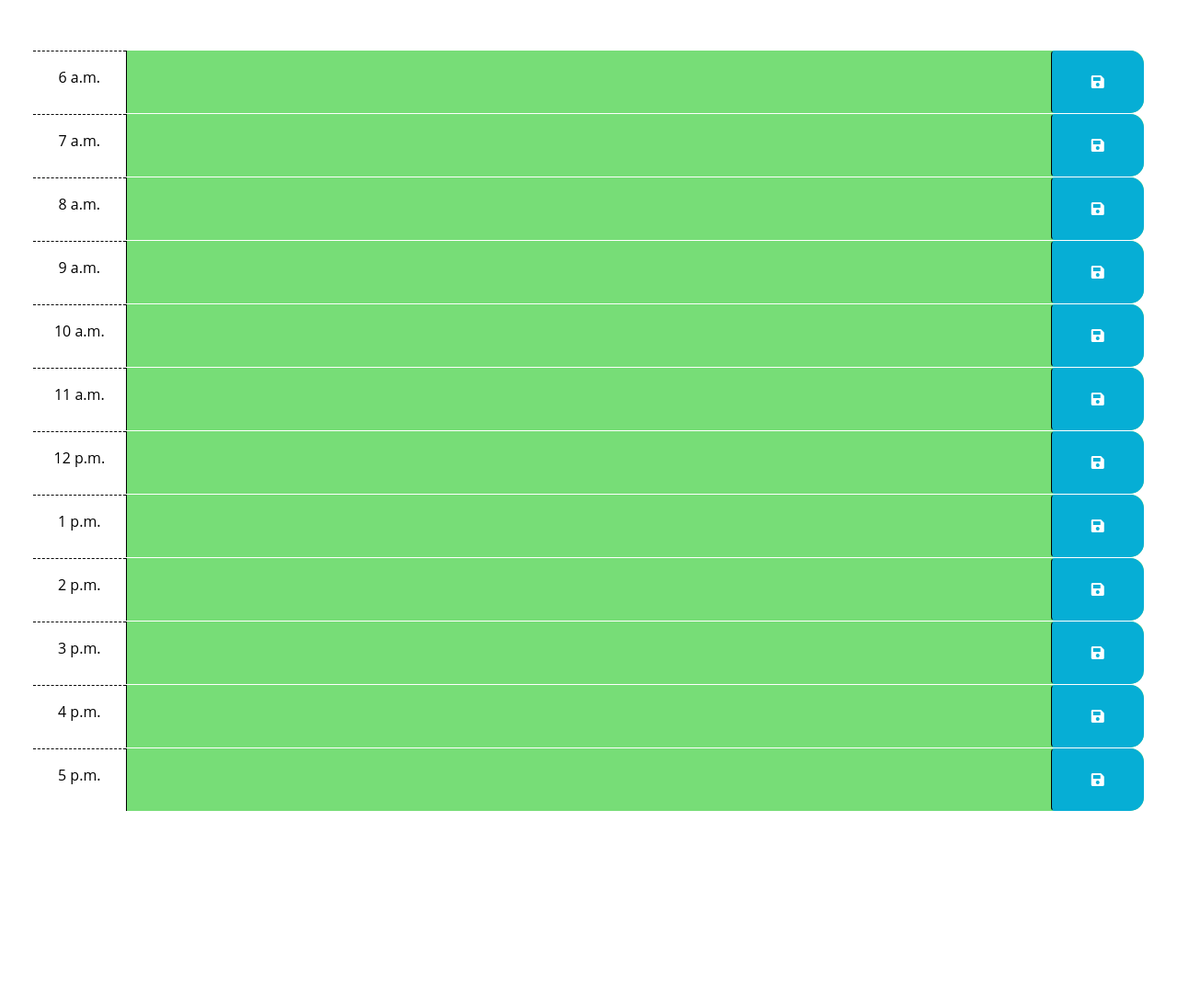
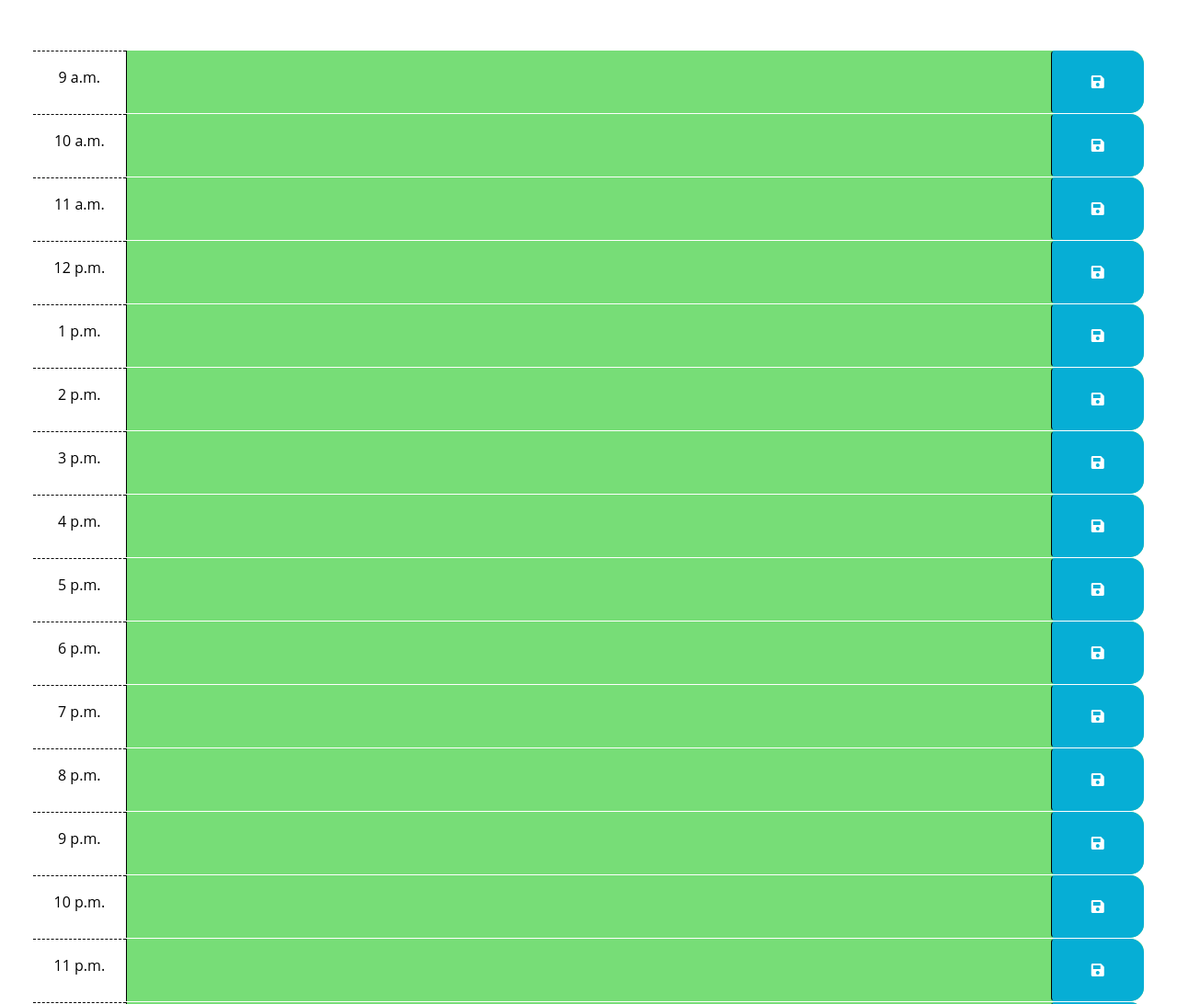
Before and after one commit to AZurek17/simple-calander, a plain HTML site: page index.html in a window 1280 px wide. Shown: the part 280-1372 px from the top of the page at 92% size. Before the commit the page ends 1162 px from the top, so only its background shows below. Drawn offline with nearby package versions, Linux system fonts and the light colour scheme.

Commit message:
added click eventListener

```diff
--- a/assets/script.js
+++ b/assets/script.js
@@ -10,7 +10,7 @@ currentTime();
 
 
 var mainContainer = $("#container");
-var workHours = [6, 7, 8, 9, 10, 11, 12, 13, 14, 15, 16, 17];
+var workHours = [9, 10, 11, 12, 13, 14, 15, 16, 17, 18, 19, 20, 21, 22, 23, 24];
 var currentHour = dayjs().hour();
 
 
@@ -29,9 +29,11 @@ $(function () {
     parentDiv.addClass("row time-block");
     if(currentHour < workHours[i])parentDiv.addClass("future");
     if(currentHour === workHours[i])parentDiv.addClass("present");
-    if(currentHour > workHours[i]){parentDiv.addClass("past");}
+    if(currentHour > workHours[i])parentDiv.addClass("past");
 
-    if(currentHour > workHours[i]){parentDiv.attr("id", `hour-${workHours[i]}, past`);}
+
+
+    //if(currentHour > workHours[i]){parentDiv.attr("id", `hour-${workHours[i]}, past`);}
 
     //if (currentHour > workHours[i])
 
@@ -46,7 +48,8 @@ $(function () {
     var saveBtn = $("<button>");
     saveBtn.addClass("btn saveBtn col-2 col-md-1");
     saveBtn.attr("aria-label", "save");
-    saveBtn.attr("id", `saveText-${i}`);
+
+    saveBtn.attr("id", `saveText-${i}`);//////////////////////////////
 
     var btnIcon = $("<i>");
     btnIcon.addClass("fas fa-save");
@@ -57,91 +60,35 @@ $(function () {
     parentDiv.append(hourDiv, textArea, saveBtn);
     mainContainer.append(parentDiv);
 
+    function showOutput() {
+      var userOutput = localStorage.getItem("id", `textArea-${i}`);
+    }
+
+
+    $(".saveBtn").on("click", function (){
+      var hourSaved = $(this).parent().attr("id");
+      var userInput =$(this).siblings(".description").val();
+      console.log(localStorage);
+      //localStorage.setItem(hourSaved, userInput);
+      //localStorage.getItem(hourSaved)
+      showOutput()
+
+      //console.log(userOutput);
+    });
 
 
 
+    // userInput = ("id", `textArea-${i}`).text();
+    // localStorage.setItem(hourData, JSON.stringify(userInput));
+    // localStorage.getItemItem(hourData);
 
+    //var userOutput = JSON.parse(localStorage.getItem(userInput))
+    //console.log(userOutput);
+    //var userInput = (localStorage.getItem("id", `textArea-${i}`).innerHTML);
+    //console.log(userInput);
 
-    //var saveText = document.querySelector(`#saveText-${i}`);
-    // saveText.on("click", function(){
-    // var daySave = "textArea.textContent";
-    // localStorage.setItem("dayHour", daySave);
-    //})
 
 
   }
 
-
-
-
-    //var disableBtn = document.getElementsByClassName("row time-block past");
-
-
-
-
-
-    // function hourSaved(){
-    //   var saveText = localStorage.getitem("#`textArea-${i}`");
-    //   saveText.textContent = savedText;
-    // }
-
-    // saveBtn.addEventListener("click", function(event) {
-
-    // localStorage.setItem("#`textArea-${i}`", savedText);
-    // hourSaved();})
-
-
-  //   var element = event.target;
-  // if (element.matches("#past")) {
-  // saveBtn.prop("disabled", true);
-  // textArea.prop("disabled", true);
-
-  // TODO: Add a listener for click events on the save button. This code should
-  // use the id in the containing time-block as a key to save the user input in
-  // local storage. HINT: What does `this` reference in the click listener
-  // function? How can DOM traversal be used to get the "hour-x" id of the
-  // time-block containing the button that was clicked? How might the id be
-  // useful when saving the description in local storage?
-
-
-  // Pseudo:
-// make multiple timeblocks
-// rename timeblocks accordingly with standard work hours
-// global event listener to make sure clicking on the save button
-// use event target, to traverse the DOM
-// the save button is to save input into the timeblock into local storage
-//
-
-
-  // TODO: Add code to apply the past, present, or future class to each time
-  // block by comparing the id to the current hour. HINTS: How can the id
-  // attribute of each time-block be used to conditionally add or remove the
-  // past, present, and future classes? How can Day.js be used to get the
-  // current hour in 24-hour time?
-
-
-       // Pseudo:
-// declare current time for callback as a variable
-// create an array and place DOM nodes in the array / DOM node: grabs an element on the page.
-// Use loop to iterate through array to compare to current date/time using dayjs()
-// assign past, present, and future classes
-//
-
-
-
-  // TODO: Add code to get any user input that was saved in localStorage and set
-  // the values of the corresponding textarea elements. HINT: How can the id
-  // attribute of each time-block be used to do this?
-
-  // Pseudo:
-// Grab information from local storage, in correspondence to the time of the day/ locate the appropriate timeblock and set value of input/textarea to the corresponding data to that timeblock
-//
-
-  // TODO: Add code to display the current date in the header of the page.
-
-  // Pseudo:
-// make a variable that is for the current day with dayjs
-// set all dates in currentDate to variable of dayjs()
-// 1 object per time slot / or 1 that encompasses all of them /
-
 });
--- a/assets/style.css
+++ b/assets/style.css
@@ -34,6 +34,7 @@ textarea {
 .past {
   background-color: #d3d3d3;
   color: white;
+
 }
 
 .present {
```
Also changed, not shown: index.html (+1 -1 lines).
